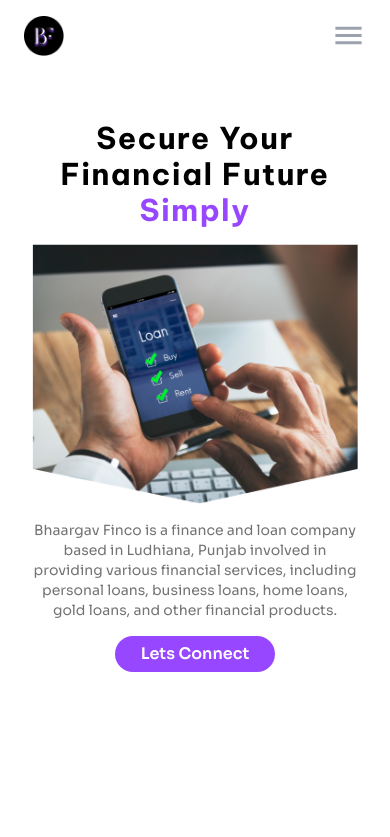
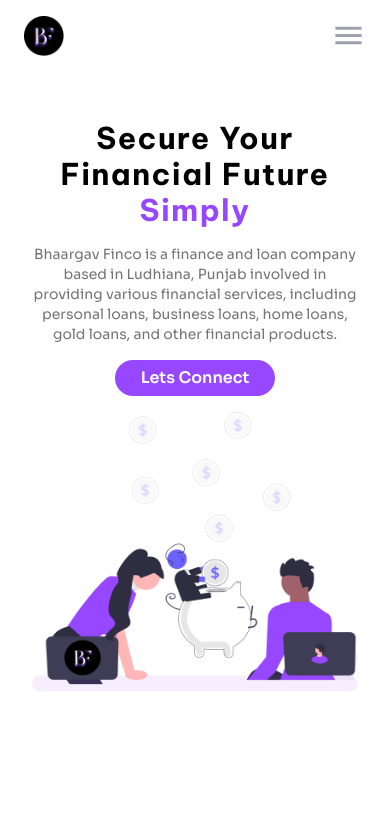
Before and after one commit to Pulkit-s21/Bhaargav-FInco, a React (Vite) app: page / in a window 390 px wide. Shown: the top 837 px of the page. Built offline with nearby package versions, Linux system fonts and the light colour scheme; a web font is replaced by a local one.

Commit message:
img chngd on mobile

```diff
--- a/src/components/Information.jsx
+++ b/src/components/Information.jsx
@@ -1,9 +1,5 @@
 import { useEffect, useState } from "react"
-import img_1 from "../assets/images/img_1.png"
-import img_2 from "../assets/images/img_2.png"
-import img_3 from "../assets/images/img_3.png"
 import Info from "../assets/images/Info.png"
-import MobileHero from "../assets/images/MobileHero.png"
 import { Link } from "react-router-dom"
 
 export const Information = () => {
@@ -27,11 +23,10 @@
     <section className="grid grid-cols-1 gap-4 lg:grid-cols-2 mt-12 lg:mt-28 px-8 lg:px-24">
       {/* Text Div */}
       <div className="grid grid-cols-1 gap-4 place-items-center lg:place-items-start">
-        <h2 className="font-Vietnam font-bold text-center lg:text-start text-3xl md:text-4xl lg:text-6xl max-w-[20ch] capitalize tracking-wider lg:tracking-widest">
+        <h2 className="font-Vietnam font-bold text-center lg:text-start text-3xl lg:text-6xl max-w-[20ch] capitalize tracking-wider lg:tracking-widest">
           Secure your <span className="lg:block">financial</span> future{" "}
           <span className="text-primary-purple">{feature}</span>
         </h2>
-        <img className="lg:hidden" src={MobileHero} alt="Mobile Image" />
         <p className="text-neutral-500 text-sm md:text-lg lg:text-xl font-Sora md:max-w-[50ch] lg:max-w-[35ch] text-center lg:text-start">
           Bhaargav Finco is a finance and loan company based in Ludhiana, Punjab
           involved in providing various financial services, including personal
@@ -43,41 +38,9 @@
         </button>
       </div>
 
-      <div className="hidden lg:flex lg:items-center">
-        <img src={Info} alt="Intro Image" />
+      <div className="flex justify-center">
+        <img className="w-96 lg:w-[35rem]" src={Info} alt="Intro Image" />
       </div>
-
-      {/* Image Div */}
-      {/* <div className="hidden lg:block relative">
-        <img
-          className="absolute top-[-6rem] left-[20rem] z-10"
-          src={img_1}
-          alt="Image 1"
-        />
-        <img className="absolute" src={img_2} alt="Image 2" />
-        <img
-          className="absolute bottom-[-2rem] left-[20rem]"
-          src={img_3}
-          alt="Image 3"
-        />
-      </div> */}
-
-      {/* grid look */}
-      {/* <div className="hidden lg:grid grid-cols-2 grid-rows-2 place-items-end">
-        <img
-          loading="lazy"
-          className="row-span-2 h-[30rem]"
-          src={img_2}
-          alt="Image 2"
-        />
-        <img
-          loading="lazy"
-          className="row-span-1 place-self-start h-[15rem]"
-          src={img_1}
-          alt="Image 1"
-        />
-        <img loading="lazy" className="h-[15rem]" src={img_3} alt="Image 3" />
-      </div> */}
     </section>
   )
 }
```
